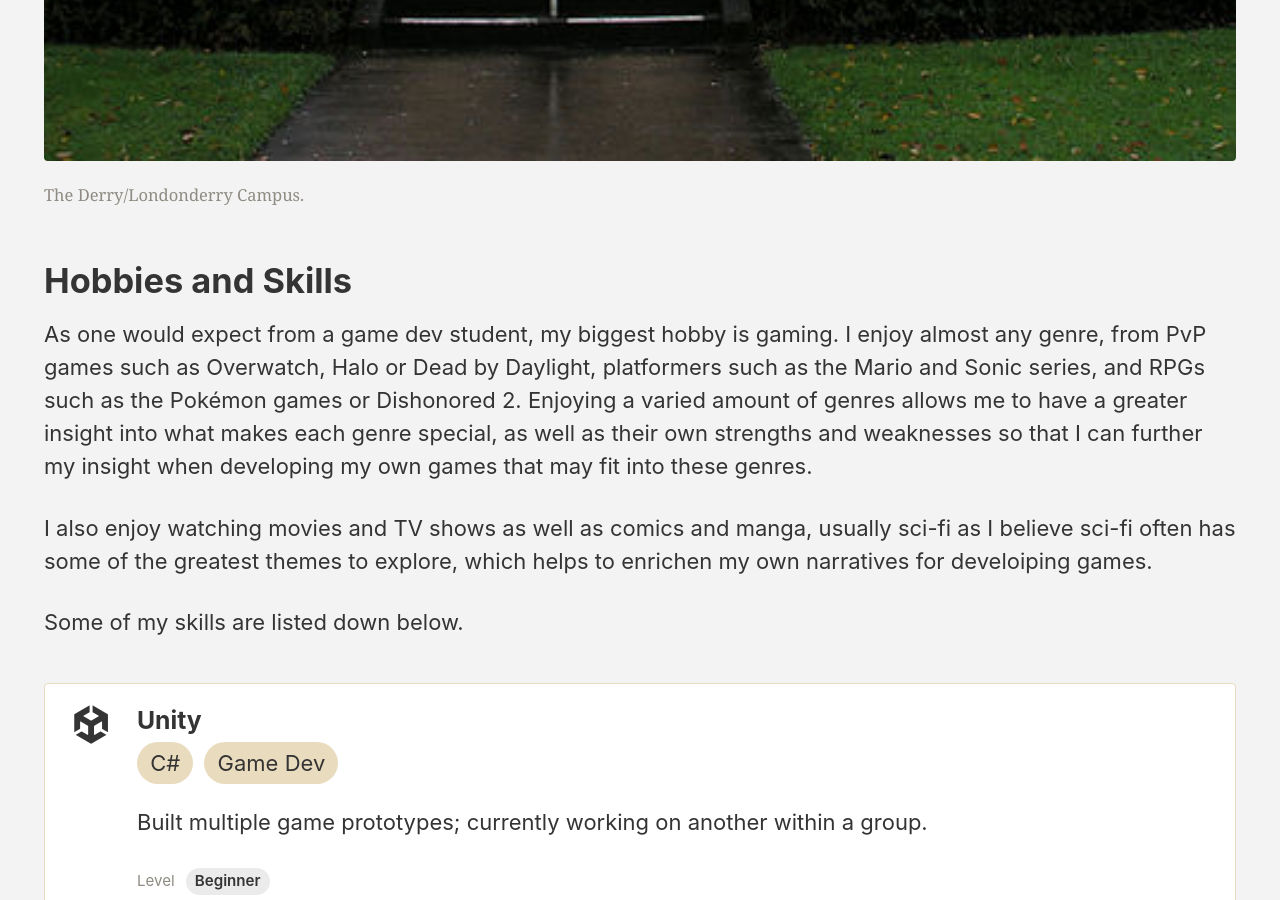
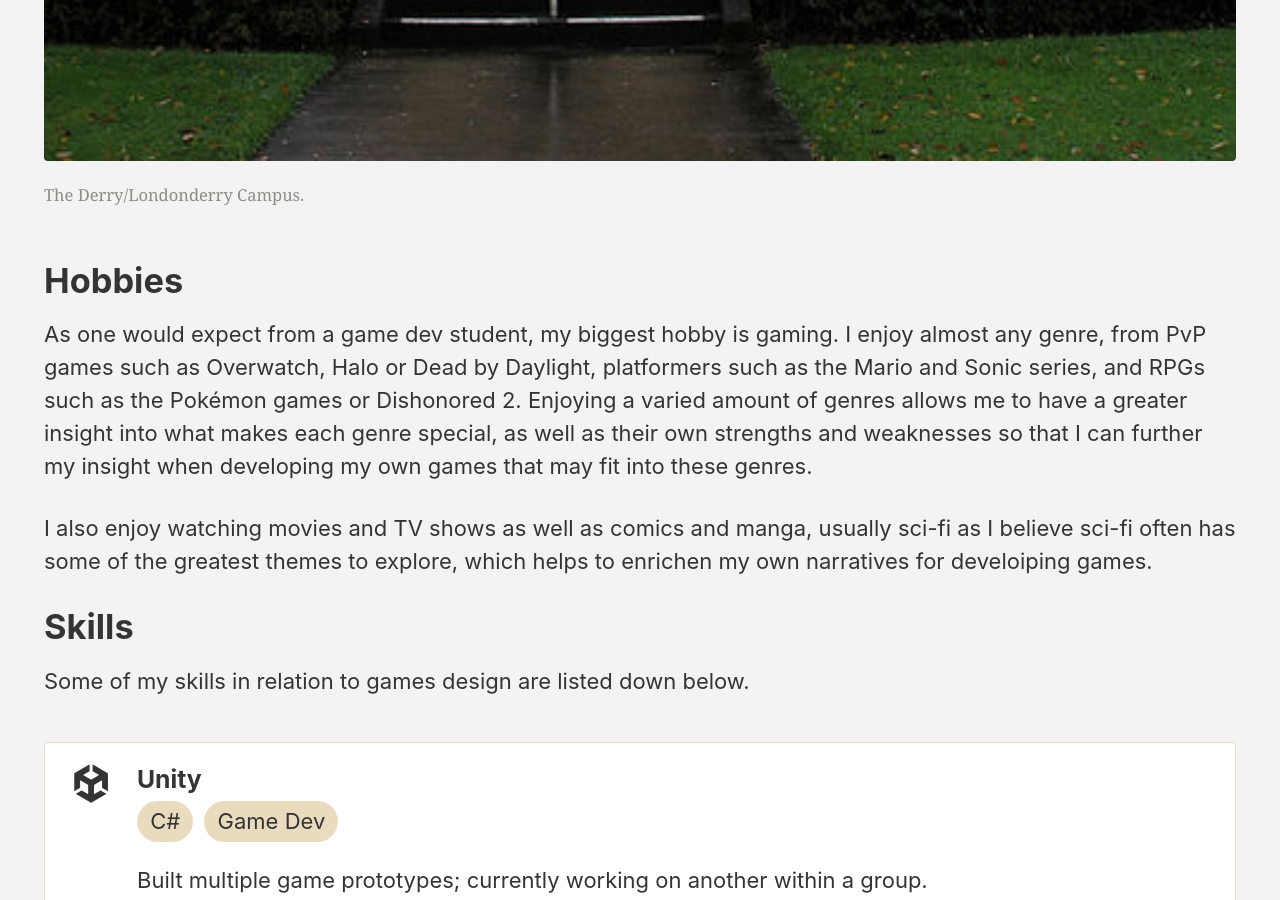
Before and after one commit to Ickle1790/Ickle1790.github.io, a Jekyll site: the page built from _pages/about-me.md, in a window 1280 px wide and 900 px high, scrolled down 2935 px. Built offline with Jekyll 4.4.1, drawn with Linux system fonts in a browser that asks for light colours.

Commit message:
Revise headings for hobbies and skills sections
Updated the section headings for hobbies and skills in the about me page.

```diff
--- a/_pages/about-me.md
+++ b/_pages/about-me.md
@@ -40,12 +40,14 @@ Currently, I am situated in both Derry and Dungiven, and I am enrolled in an Und
 
 {% include figure image_path="/assets/images/magee.jpg" alt="The Magee Campus for the Ulster University" caption="The Derry/Londonderry Campus." %}
 
-# Hobbies and Skills
+# Hobbies
 
 As one would expect from a game dev student, my biggest hobby is gaming. I enjoy almost any genre, from PvP games such as Overwatch, Halo or Dead by Daylight, platformers such as the Mario and Sonic series, and RPGs such as the Pokémon games or Dishonored 2. Enjoying a varied amount of genres allows me to have a greater insight into what makes each genre special, as well as their own strengths and weaknesses so that I can further my insight when developing my own games that may fit into these genres.
 
 I also enjoy watching movies and TV shows as well as comics and manga, usually sci-fi as I believe sci-fi often has some of the greatest themes to explore, which helps to enrichen my own narratives for develoiping games.
 
-Some of my skills are listed down below.
+# Skills
+
+Some of my skills in relation to games design are listed down below.
 
 {% include skills skills=page.skills %}
```
